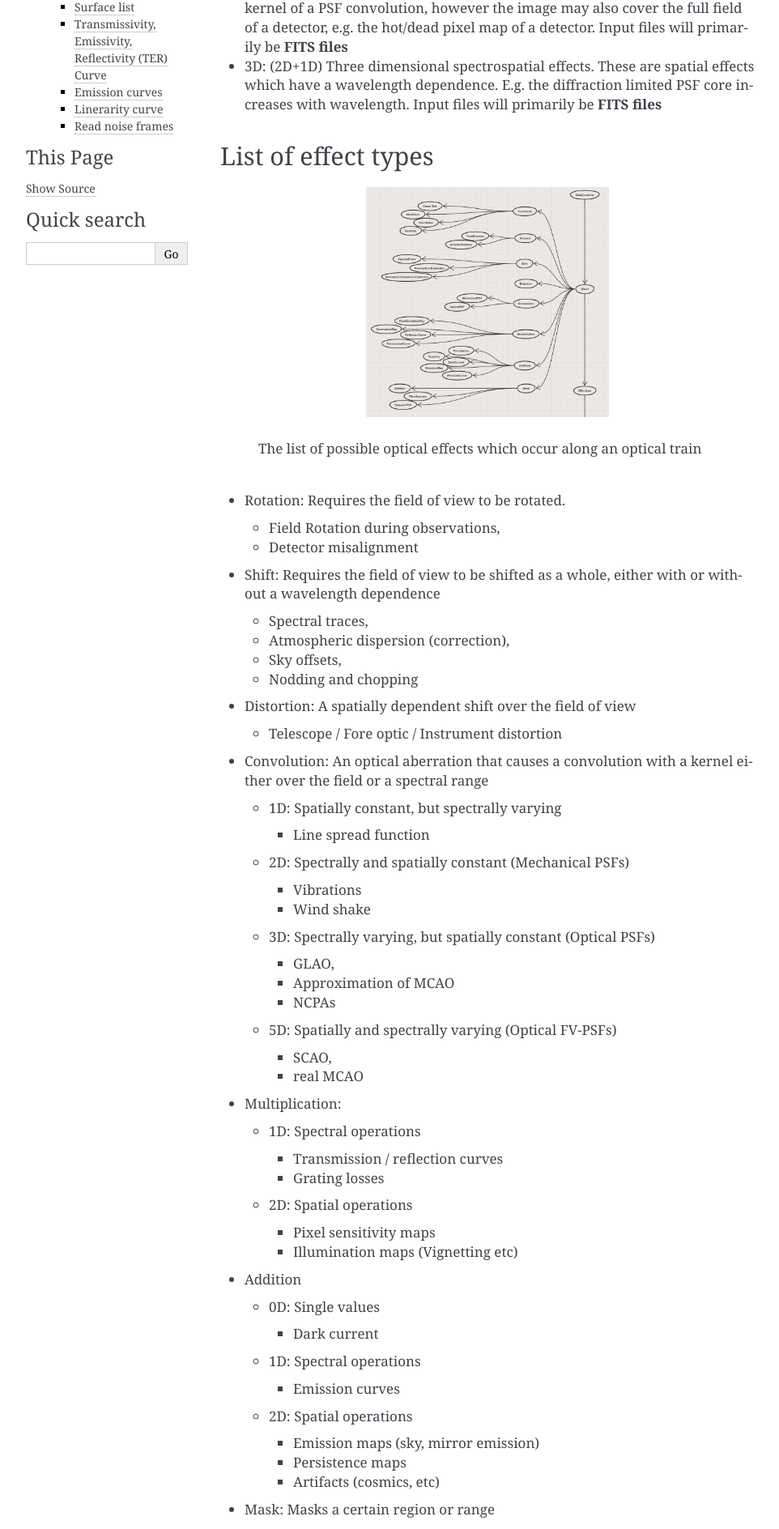
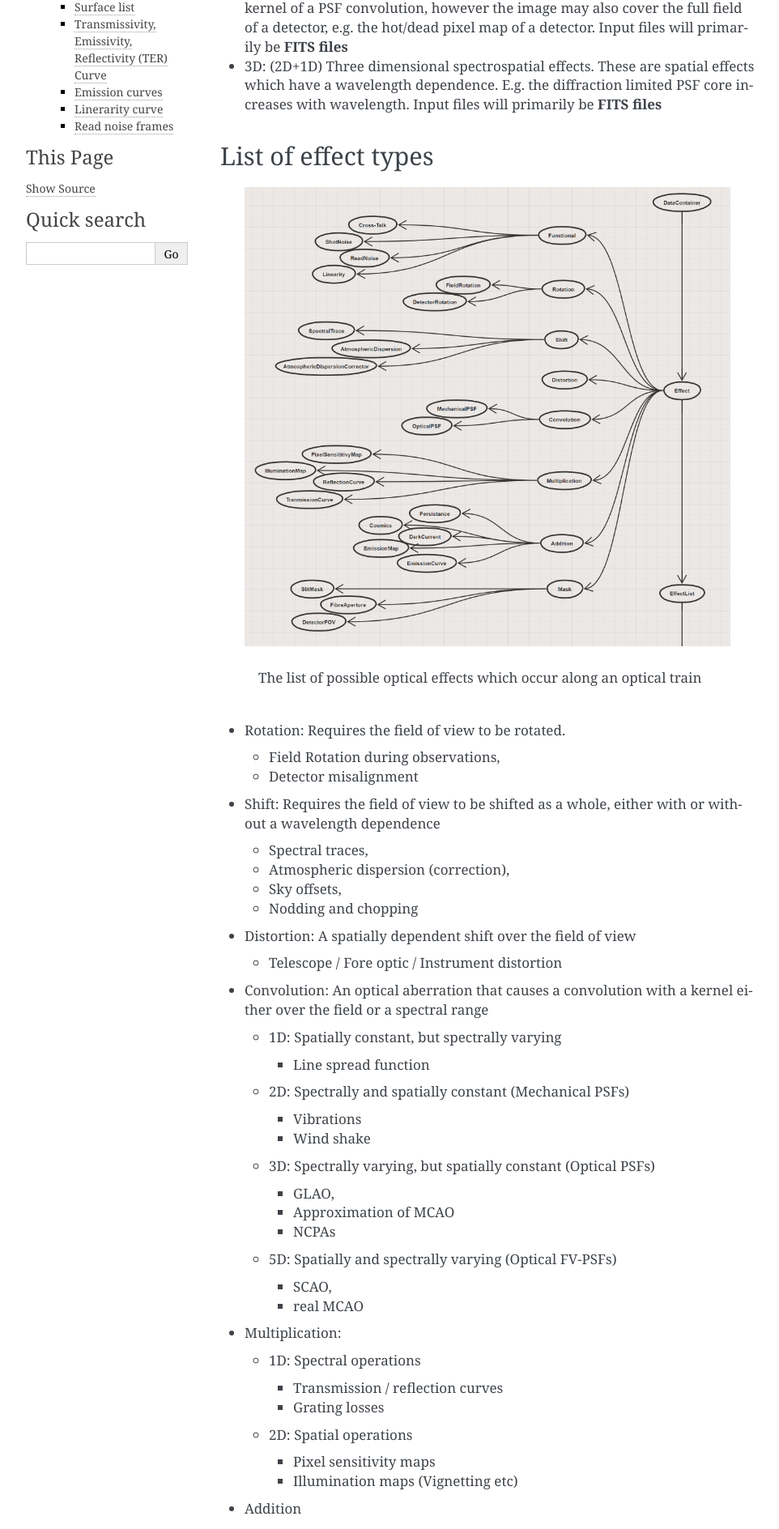
Before and after one commit to AstarVienna/ScopeSim, a Sphinx documentation site: the page built from docs/source/design/Effect_Descriptions.rst, in a window 1280 px wide. Shown: the part 600-2488 px from the top of the page at 81% size, without its empty margins (148-1110 px from the left). Built offline with Sphinx 7.4.7, drawn with Linux system fonts in a browser that asks for light colours; pages that are not in the unit, such as notebooks, are missing from menus.

Commit message:
changed pix size

```diff
--- a/docs/source/design/Effect_Descriptions.rst
+++ b/docs/source/design/Effect_Descriptions.rst
@@ -33,7 +33,7 @@
 --------------------
 
 .. figure:: Effects_Listed.PNG
-    :width: 300
+    :width: 600
 
     The list of possible optical effects which occur along an optical train
 
@@ -136,7 +136,7 @@
 
 
 .. figure:: Effects_Generalisation.PNG
-    :width: 300
+    :width: 600
 
     A visualisation of the different optical effects according to their type and
     active dimensions
```
